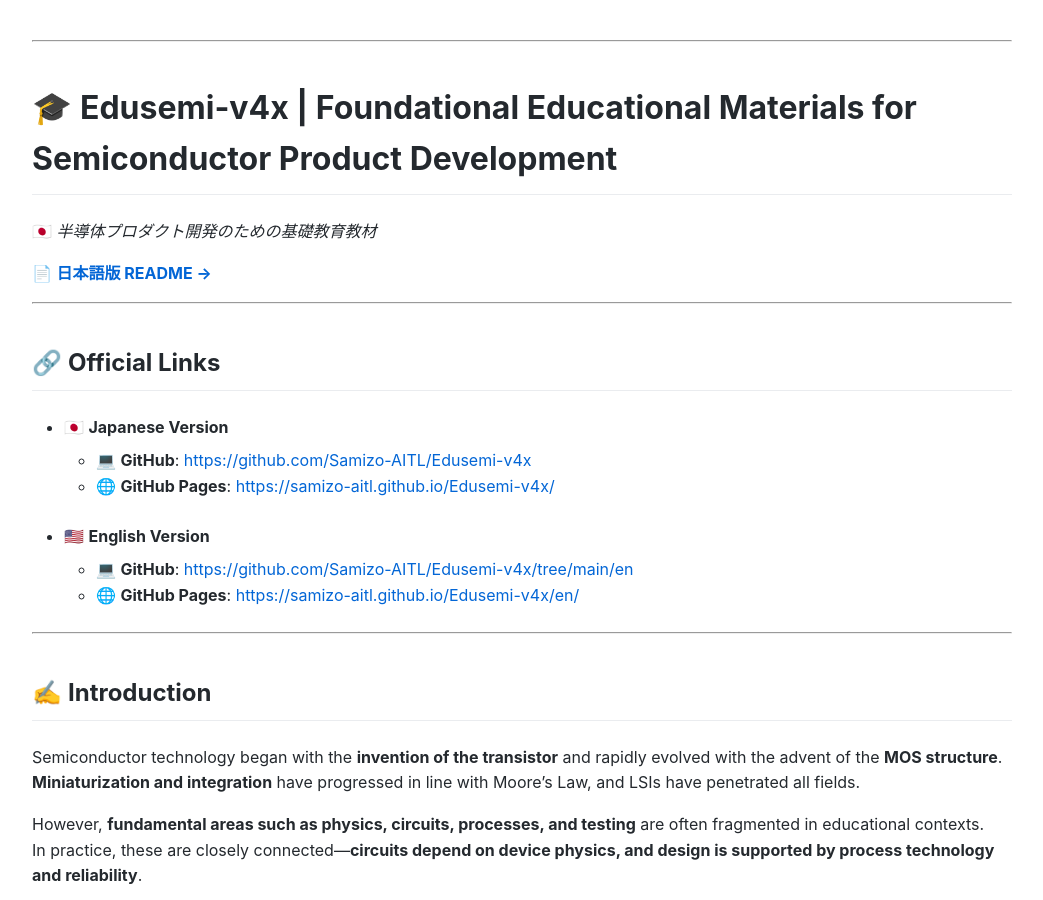
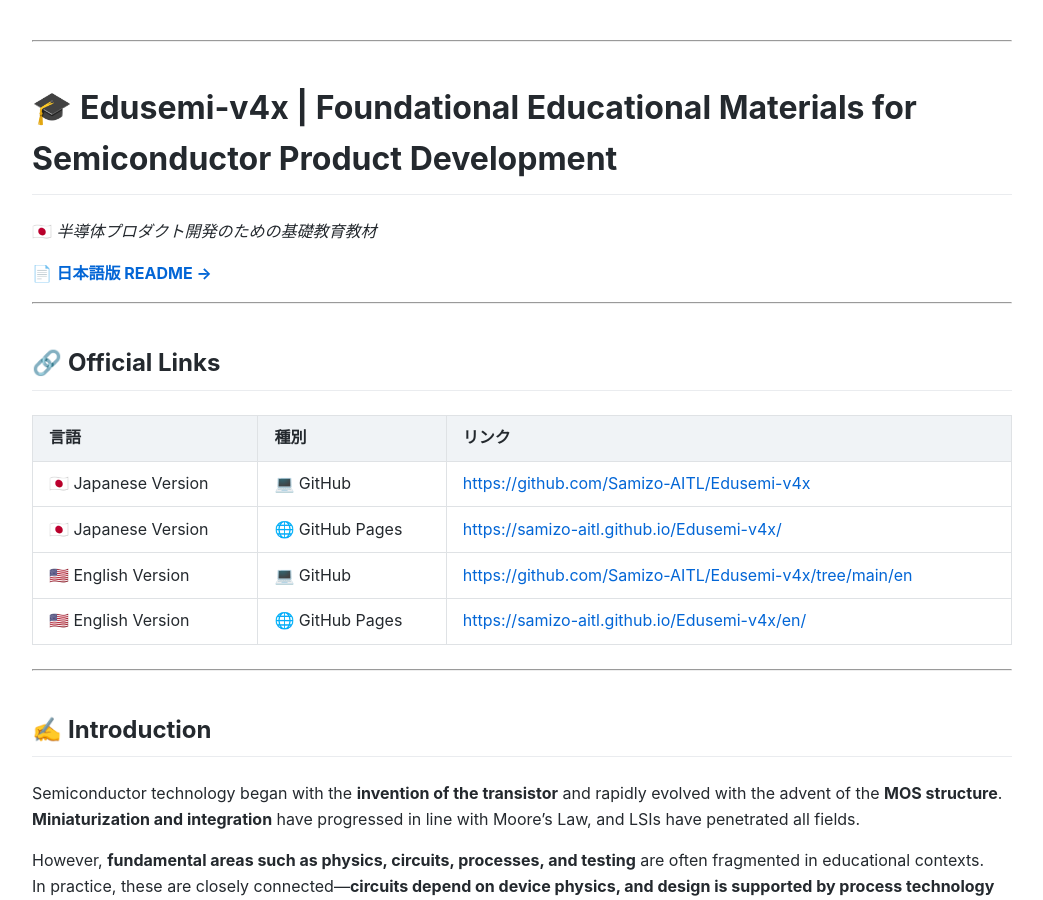
Before and after one commit to Samizo-AITL/Edusemi-v4x, a Jekyll site: the page built from en/index.md, in a window 1280 px wide and 900 px high. Shown: the whole window, without its empty margins (118-1161 px from the left). Built offline with Jekyll 4.4.1, drawn with Linux system fonts in a browser that asks for light colours.

Commit message:
Update index.md

```diff
--- a/en/index.md
+++ b/en/index.md
@@ -13,12 +13,13 @@
 ---
 
 ## 🔗 **Official Links**
-- 🇯🇵 **Japanese Version**
-  - 💻 **GitHub**: [https://github.com/Samizo-AITL/Edusemi-v4x](https://github.com/Samizo-AITL/Edusemi-v4x)
-  - 🌐 **GitHub Pages**: [https://samizo-aitl.github.io/Edusemi-v4x/](https://samizo-aitl.github.io/Edusemi-v4x/)
-- 🇺🇸 **English Version**
-  - 💻 **GitHub**: [https://github.com/Samizo-AITL/Edusemi-v4x/tree/main/en](https://github.com/Samizo-AITL/Edusemi-v4x/tree/main/en)
-  - 🌐 **GitHub Pages**: [https://samizo-aitl.github.io/Edusemi-v4x/en/](https://samizo-aitl.github.io/Edusemi-v4x/en/)
+
+| 言語 | 種別 | リンク |
+|------|------|--------|
+| 🇯🇵 Japanese Version | 💻 GitHub | [https://github.com/Samizo-AITL/Edusemi-v4x](https://github.com/Samizo-AITL/Edusemi-v4x) |
+| 🇯🇵 Japanese Version | 🌐 GitHub Pages | [https://samizo-aitl.github.io/Edusemi-v4x/](https://samizo-aitl.github.io/Edusemi-v4x/) |
+| 🇺🇸 English Version | 💻 GitHub | [https://github.com/Samizo-AITL/Edusemi-v4x/tree/main/en](https://github.com/Samizo-AITL/Edusemi-v4x/tree/main/en) |
+| 🇺🇸 English Version | 🌐 GitHub Pages | [https://samizo-aitl.github.io/Edusemi-v4x/en/](https://samizo-aitl.github.io/Edusemi-v4x/en/) |
 
 ---
 
```
